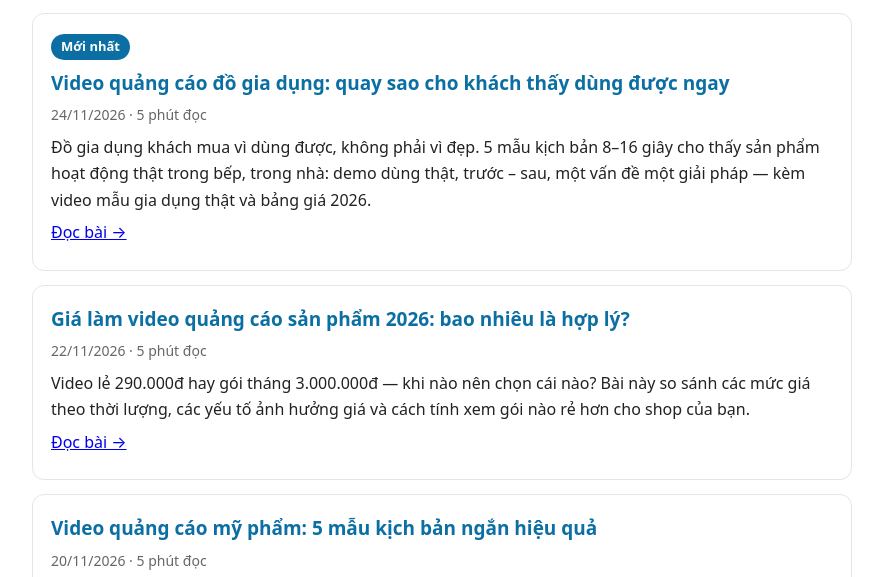
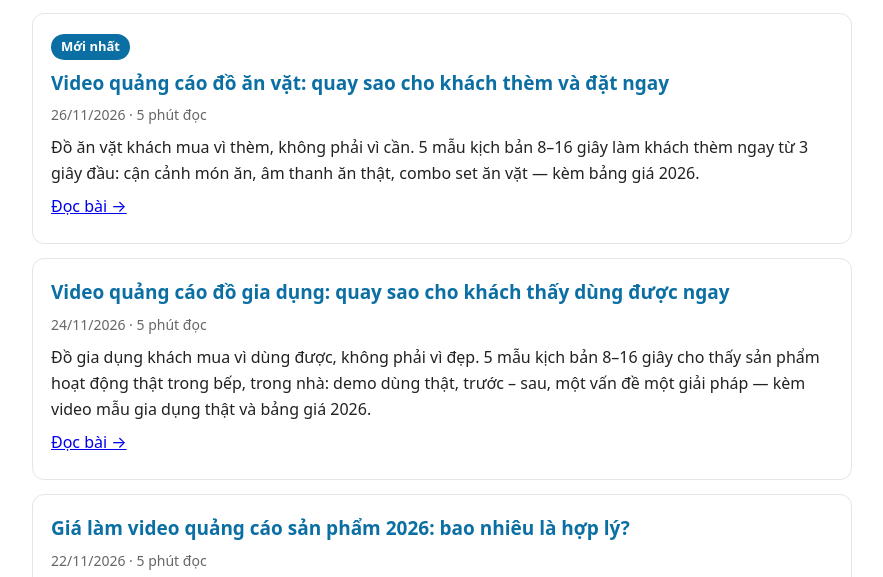
Before and after one commit to thanhlamvd/lisa-workspace-studio, a plain HTML site: page videoshop/blog/index.html in a window 1280 px wide. Shown: the part 206-783 px from the top of the page, without its empty margins (198-1081 px from the left). Drawn offline with Linux system fonts and the light colour scheme.

Commit message:
Blog index: them bai SEO #8 do an vat

```diff
--- a/videoshop/blog/index.html
+++ b/videoshop/blog/index.html
@@ -48,6 +48,13 @@ footer a{color:var(--blue)}
 
 <div class="post">
 <span class="badge">Mới nhất</span>
+<h3><a href="video-quang-cao-do-an-vat.html">Video quảng cáo đồ ăn vặt: quay sao cho khách thèm và đặt ngay</a></h3>
+<p class="date">26/11/2026 · 5 phút đọc</p>
+<p>Đồ ăn vặt khách mua vì thèm, không phải vì cần. 5 mẫu kịch bản 8–16 giây làm khách thèm ngay từ 3 giây đầu: cận cảnh món ăn, âm thanh ăn thật, combo set ăn vặt — kèm bảng giá 2026.</p>
+<p><a href="video-quang-cao-do-an-vat.html">Đọc bài →</a></p>
+</div>
+
+<div class="post">
 <h3><a href="video-quang-cao-do-gia-dung.html">Video quảng cáo đồ gia dụng: quay sao cho khách thấy dùng được ngay</a></h3>
 <p class="date">24/11/2026 · 5 phút đọc</p>
 <p>Đồ gia dụng khách mua vì dùng được, không phải vì đẹp. 5 mẫu kịch bản 8–16 giây cho thấy sản phẩm hoạt động thật trong bếp, trong nhà: demo dùng thật, trước – sau, một vấn đề một giải pháp — kèm video mẫu gia dụng thật và bảng giá 2026.</p>
```
